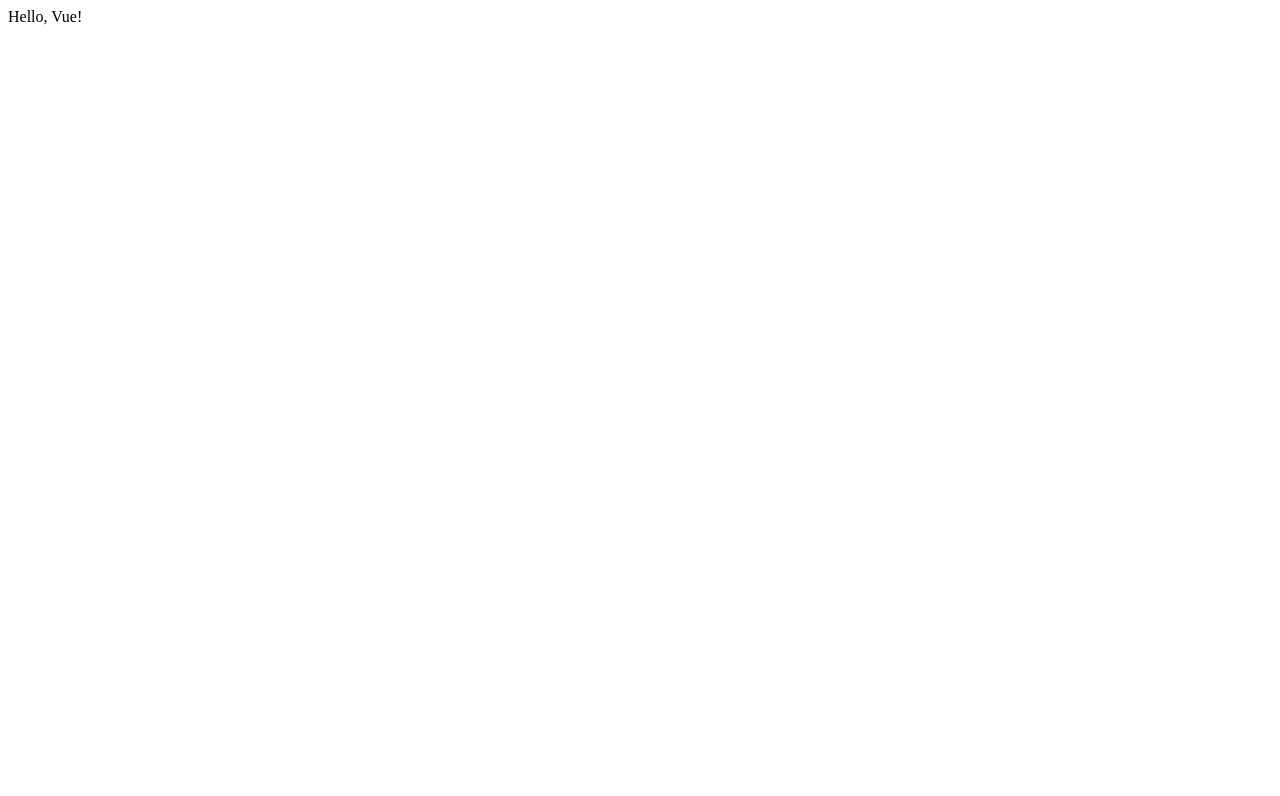
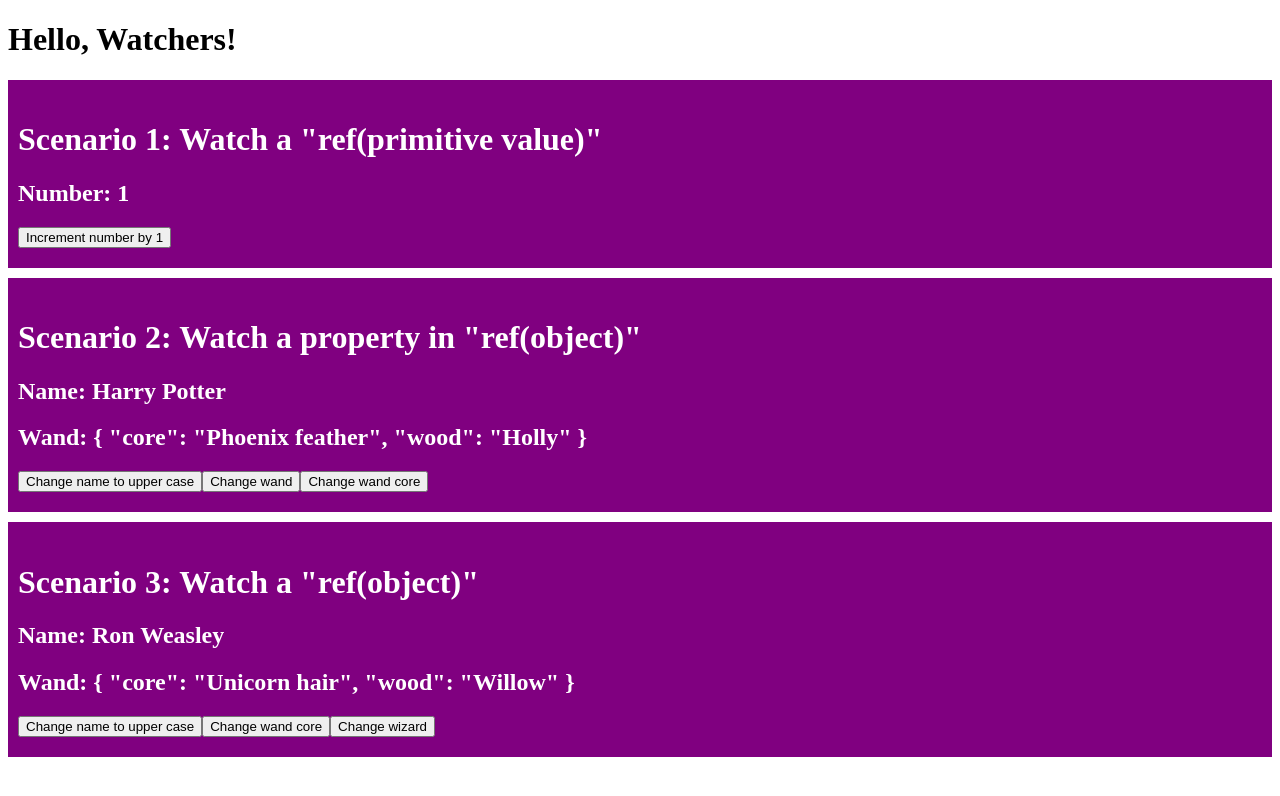
Before and after one commit to evelyntrann/learn-vue-3-with-bingyang, a Vue app: page / in a window 1280 px wide. Shown: the top 796 px of the page. Built offline with nearby package versions, Linux system fonts and the light colour scheme.

Commit message:
Watchers

```diff
--- a/src/App.vue
+++ b/src/App.vue
@@ -1,10 +1,153 @@
 <template>
-  <div>
-    Hello, Vue!
+  <h1>{{ message }}</h1>
+
+  <div class="card">
+    <h1>Scenario 1: Watch a "ref(primitive value)"</h1>
+    <h2>Number: {{ number }}</h2>
+    <button @click="number++">Increment number by 1</button>
+  </div>
+
+  <div class="card">
+    <h1>Scenario 2: Watch a property in "ref(object)"</h1>
+    <h2>Name: {{ wizard1.name }}</h2>
+    <h2>Wand: {{ wizard1.wand }}</h2>
+    <button @click="wizard1.name = wizard1.name.toUpperCase()">
+      Change name to upper case
+    </button>
+    <button @click="changeWizard1Wand">Change wand</button>
+    <button @click="wizard1.wand.core = 'Unicorn hair'">
+      Change wand core
+    </button>
+  </div>
+
+  <div class="card">
+    <h1>Scenario 3: Watch a "ref(object)"</h1>
+    <h2>Name: {{ wizard2.name }}</h2>
+    <h2>Wand: {{ wizard2.wand }}</h2>
+    <button @click="wizard2.name = wizard2.name.toUpperCase()">
+      Change name to upper case
+    </button>
+    <button @click="wizard2.wand.core = 'Phoenix feather'">
+      Change wand core
+    </button>
+    <button @click="changeWizard">Change wizard</button>
   </div>
 </template>
 
 <script setup>
+import { ref, watch } from 'vue'
+
+let message = ref('Hello, Watchers!')
+
+// Scenario 1: Watch a ref(primitive value), this is a common scenario.
+let number = ref(1)
+
+const stopWatch = watch(number, (newValue, oldValue) => {
+  // A callback function, called when number is changed.
+  console.log(
+    'Watch a ref(primitive value): number changes',
+    newValue,
+    oldValue
+  )
+  if (newValue >= 5) {
+    stopWatch()
+  }
+})
+
+// Scenario 2: Watch a property in a ref(object)
+let wizard1 = ref({
+  id: 1001,
+  name: 'Harry Potter',
+  house: 'Gryffindor',
+  age: 17,
+  wand: {
+    core: 'Phoenix feather',
+    wood: 'Holly'
+  }
+})
+
+function changeWizard1Wand() {
+  wizard1.value.wand = {
+    core: 'Dragon heartstring',
+    wood: 'Vine'
+  }
+}
+
+watch(
+  () => wizard1.value.name,
+  (newValue, oldValue) => {
+    console.log(
+      'Watch a property in a ref(object): wizard1 name changes',
+      newValue,
+      oldValue
+    )
+  }
+)
+
+watch(
+  () => wizard1.value.wand,
+  (newValue, oldValue) => {
+    console.log(
+      'Watch a property in a ref(object): wizard1 wand changes',
+      newValue,
+      oldValue
+    )
+  },
+  { deep: true }
+)
+
+// Scenario 3: Watch a ref(object)
+let wizard2 = ref({
+  id: 1003,
+  name: 'Ron Weasley',
+  house: 'Gryffindor',
+  age: 17,
+  wand: {
+    core: 'Unicorn hair',
+    wood: 'Willow'
+  }
+})
+
+function changeWizard() {
+  wizard2.value = {
+    id: 1002,
+    name: 'Hermione Granger',
+    house: 'Gryffindor',
+    age: 17,
+    wand: {
+      core: 'Dragon heartstring',
+      wood: 'Vine'
+    }
+  }
+}
+
+watch(
+  wizard2,
+  (newValue, oldValue) => {
+    console.log('Watch a ref(object): wizard2 changes', newValue, oldValue)
+  },
+  { deep: true }
+)
+
+// Scenario 4: Watch an array of ref(primitive value), a property of a ref(object), and a ref(object)
+watch(
+  [number, () => wizard1.value.name, wizard2],
+  (newValue, oldValue) => {
+    console.log(
+      'Watch an array of ref(primitive value), a property of a ref(object), and a ref(object)'
+    )
+  },
+  {
+    deep: true
+  }
+)
 </script>
-<style lang="scss" scoped>
+
+<style scoped>
+.card {
+  background-color: purple;
+  color: white;
+  padding: 20px 10px;
+  margin-bottom: 10px;
+}
 </style>
```
